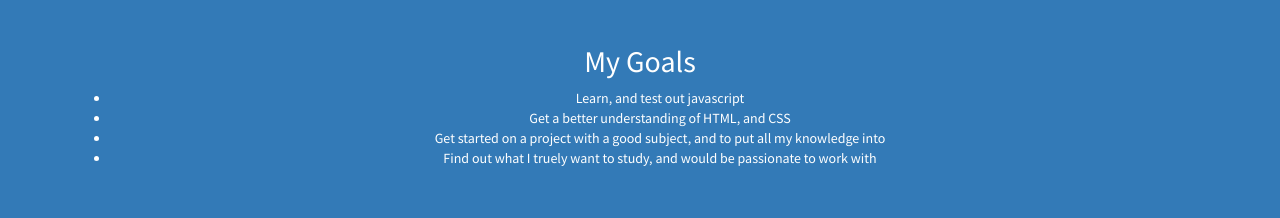
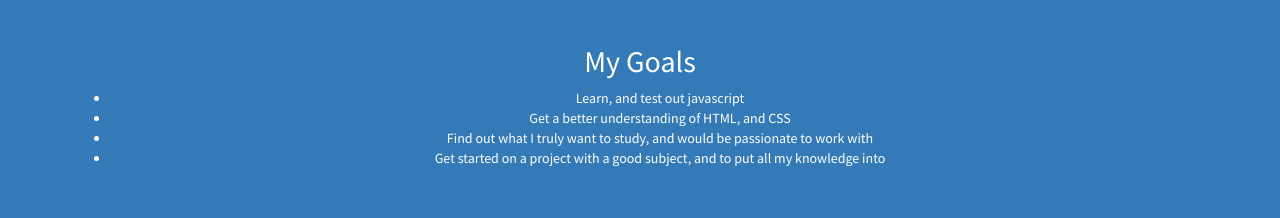
Before and after one commit to dennyruva/dennyruva.github.io, a plain HTML site: page index.html in a window 1280 px wide. Shown: the part 1880-2098 px from the top of the page. Drawn offline with Linux system fonts and the light colour scheme; a web font is replaced by a local one.

Commit message:
fixing spelling

```diff
--- a/index.html
+++ b/index.html
@@ -157,8 +157,8 @@
                     <ul>
                       <li>Learn, and test out javascript</li>
                         <li>Get a better understanding of HTML, and CSS</li>
+                          <li>Find out what I truly want to study, and would be passionate to work with</li>
                           <li>Get started on a project with a good subject, and to put all my knowledge into</li>
-                          <li>Find out what I truely want to study, and would be passionate to work with</li>
                     </ul>
                 </div>
             </div>
```
